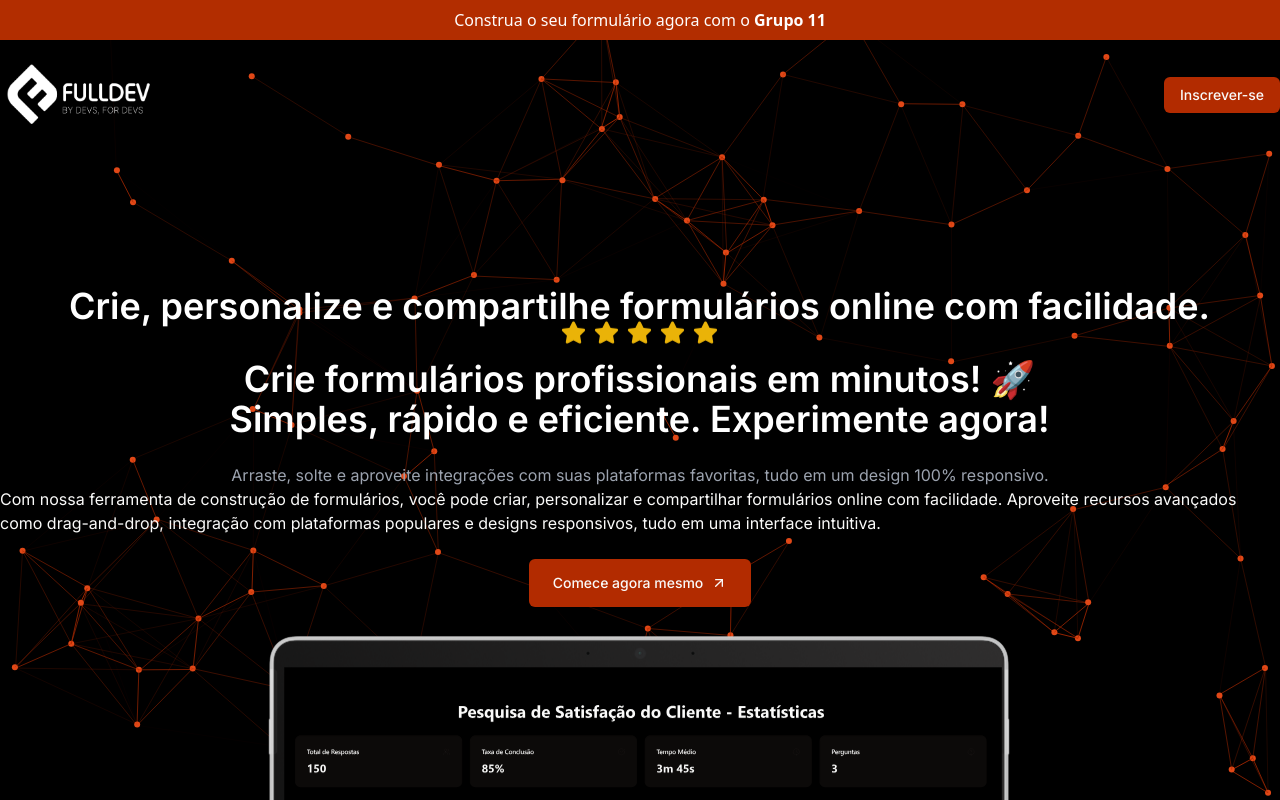
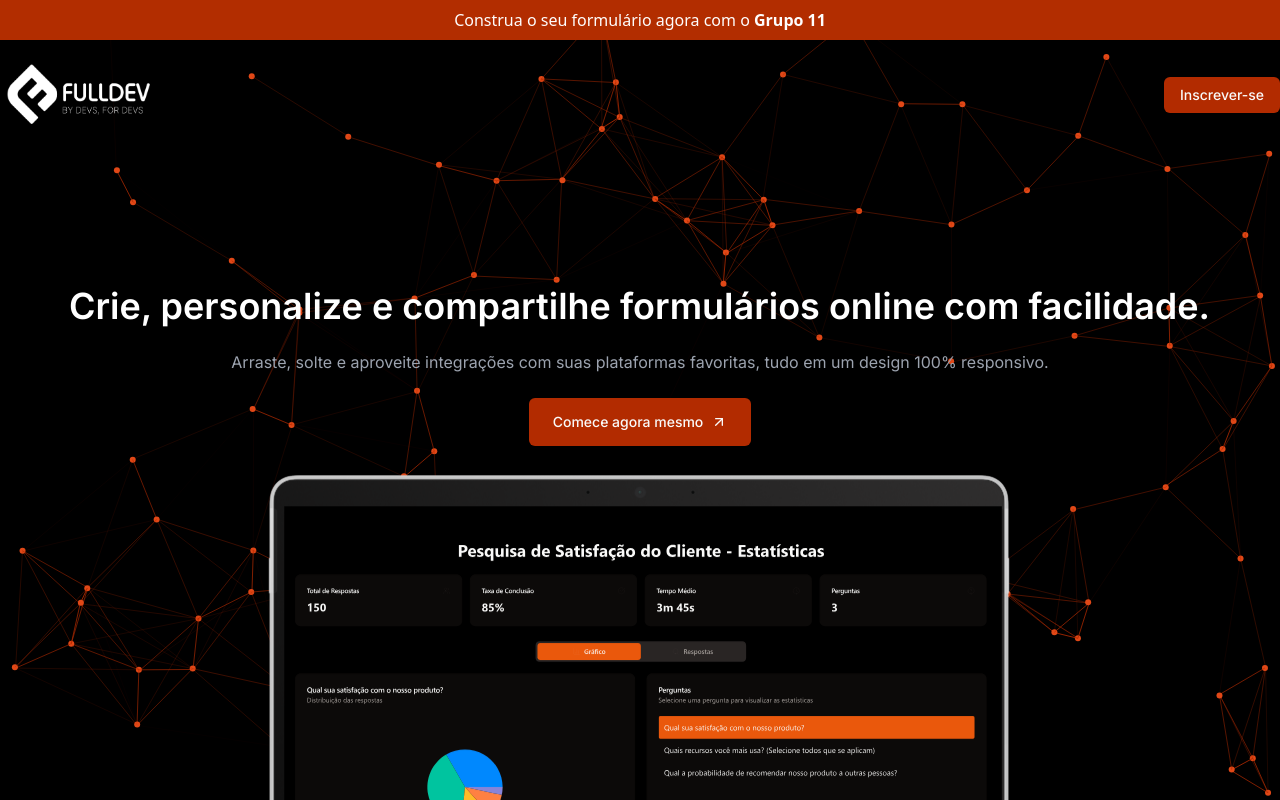
Before and after one commit to Comunidade-FullDev/form-fulldev, a Next.js app: page / in a window 1280 px wide. Shown: the top 800 px of the page. Built offline with nearby package versions, Linux system fonts and the light colour scheme.

Commit message:
refactor: ajustando o componente HERO

```diff
--- a/src/components/Sections_LP/Hero.tsx
+++ b/src/components/Sections_LP/Hero.tsx
@@ -11,27 +11,18 @@ export function Hero() {
             <div className="flex justify-center flex-col items-center mt-40 font-inter">
                 <h1 className="text-center font-semibold text-2xl lg:text-4xl text-white" data-aos="flip-up">
 
-                    Crie, personalize e compartilhe formulários online com facilidade.
-                    <div className="flex gap-2 justify-center items-center mb-2 animate-bounce">
-                        <FaStar className="text-yellow-500" size={25} />
-                        <FaStar className="text-yellow-500" size={25} />
-                        <FaStar className="text-yellow-500" size={25} />
-                        <FaStar className="text-yellow-500" size={25} />
-                        <FaStar className="text-yellow-500" size={25} />
-                    </div>
-                    Crie formulários profissionais em minutos! 🚀 <br /> Simples, rápido e eficiente. Experimente agora!
+                Crie, personalize e compartilhe formulários online com facilidade.
                 </h1>
                 <p className="text-gray-400 text-sm lg:text-base text-center max-w-[900px] mt-6" data-aos="zoom-in">
-                    Arraste, solte e aproveite integrações com suas plataformas favoritas, tudo em um design 100% responsivo.                </p>
-                Com nossa ferramenta de construção de formulários, você pode criar, personalizar e compartilhar formulários online com facilidade. Aproveite recursos avançados como drag-and-drop, integração com plataformas populares e designs responsivos, tudo em uma interface intuitiva.
+                Arraste, solte e aproveite integrações com suas plataformas favoritas, tudo em um design 100% responsivo.                </p>
                 <div className="mt-6">
                     <a href="/login"><Button className="p-6 hover:bg-opacity-80">Comece agora mesmo<ArrowUpRight /></Button></a>
                 </div>
                 <div className="mt-10">
                     <Image src="/imagehero.svg" width={800}
-                        quality={100}
+                      quality={100}
 
-                        height={400} priority alt="" className="animate-float" />
+                    height={400} priority alt="" className="animate-float" />
                 </div>
             </div>
             <div className="mt-40 mb-16 flex justify-center items-center" data-aos="zoom-out">
```
